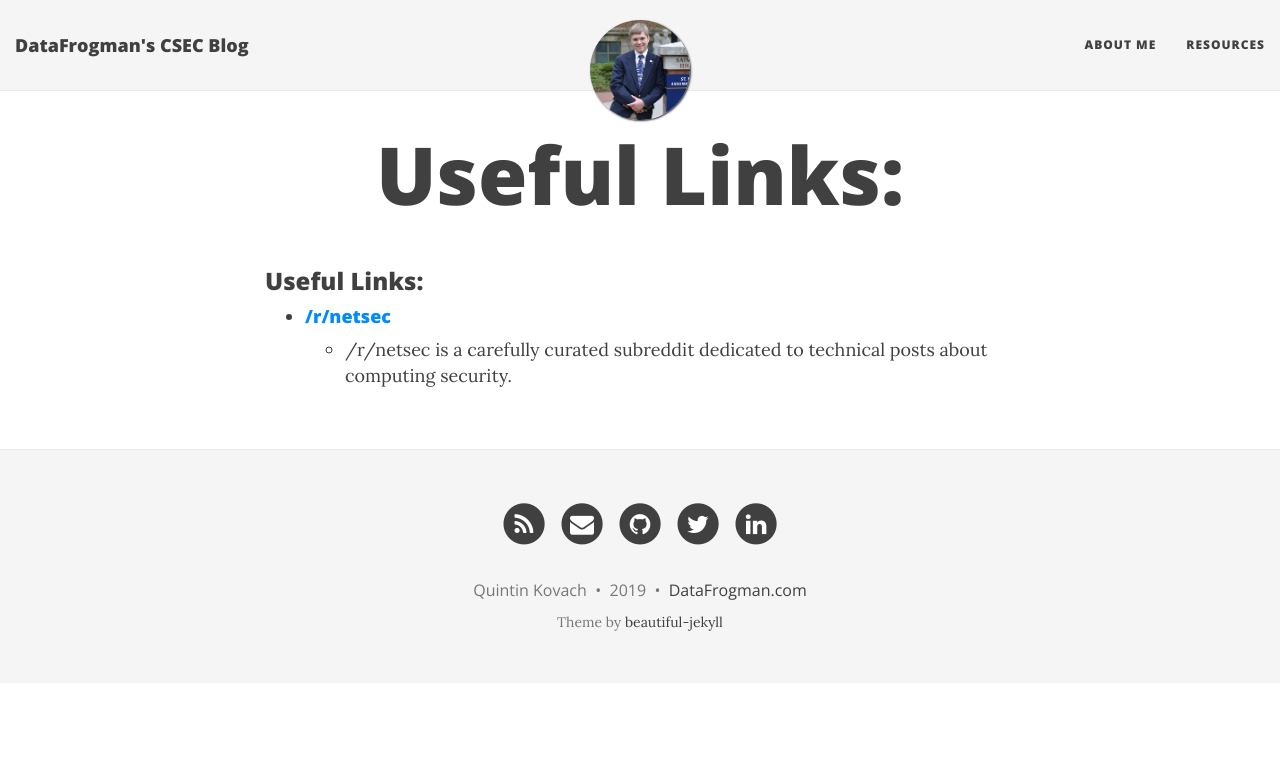
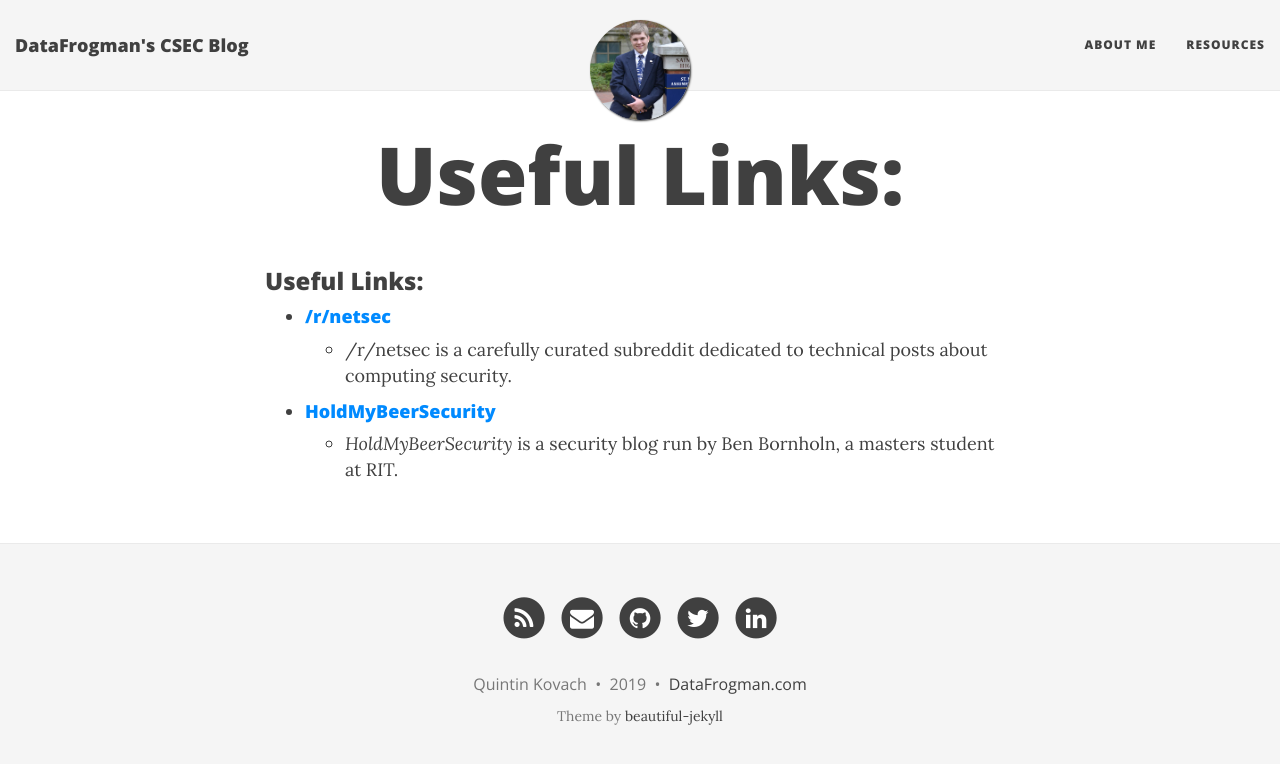
Before and after one commit to DataFrogman/DataFrogman.github.io, a Jekyll site: the page built from resources.md, in a window 1280 px wide. Shown: the top 764 px of the page. Built offline with Jekyll 4.4.1, drawn with Linux system fonts in a browser that asks for light colours; nearby versions of some CDN libraries; our own code applies the rules of GitHub Pages for plain Markdown files.

Commit message:
Update resources.md

```diff
--- a/resources.md
+++ b/resources.md
@@ -2,3 +2,5 @@
 
 * #### [/r/netsec](https://old.reddit.com/r/netsec)
   * /r/netsec is a carefully curated subreddit dedicated to technical posts about computing security.
+* #### [HoldMyBeerSecurity](https://holdmybeersecurity.com/)
+  * _HoldMyBeerSecurity_ is a security blog run by Ben Bornholn, a masters student at RIT.
```
